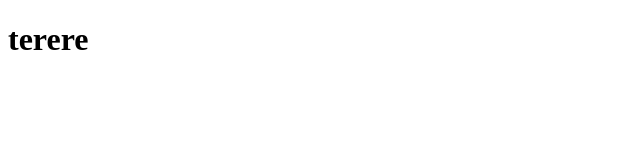
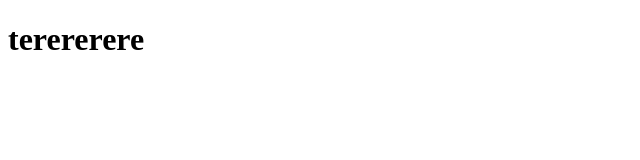
Before and after one commit to mateus1803potter/teteu_dev, a plain HTML site: page index.html in a window 1280 px wide. Shown: the full height of the page, 0-640 px from the left. Drawn offline with Linux system fonts and the light colour scheme.

Commit message:
alteração de terere para tererererere

```diff
--- a/index.html
+++ b/index.html
@@ -8,6 +8,6 @@
 </head>
 <body>
 
-    <h1> terere </h1>
+    <h1> terererere </h1>
 </body>
 </html>
```
